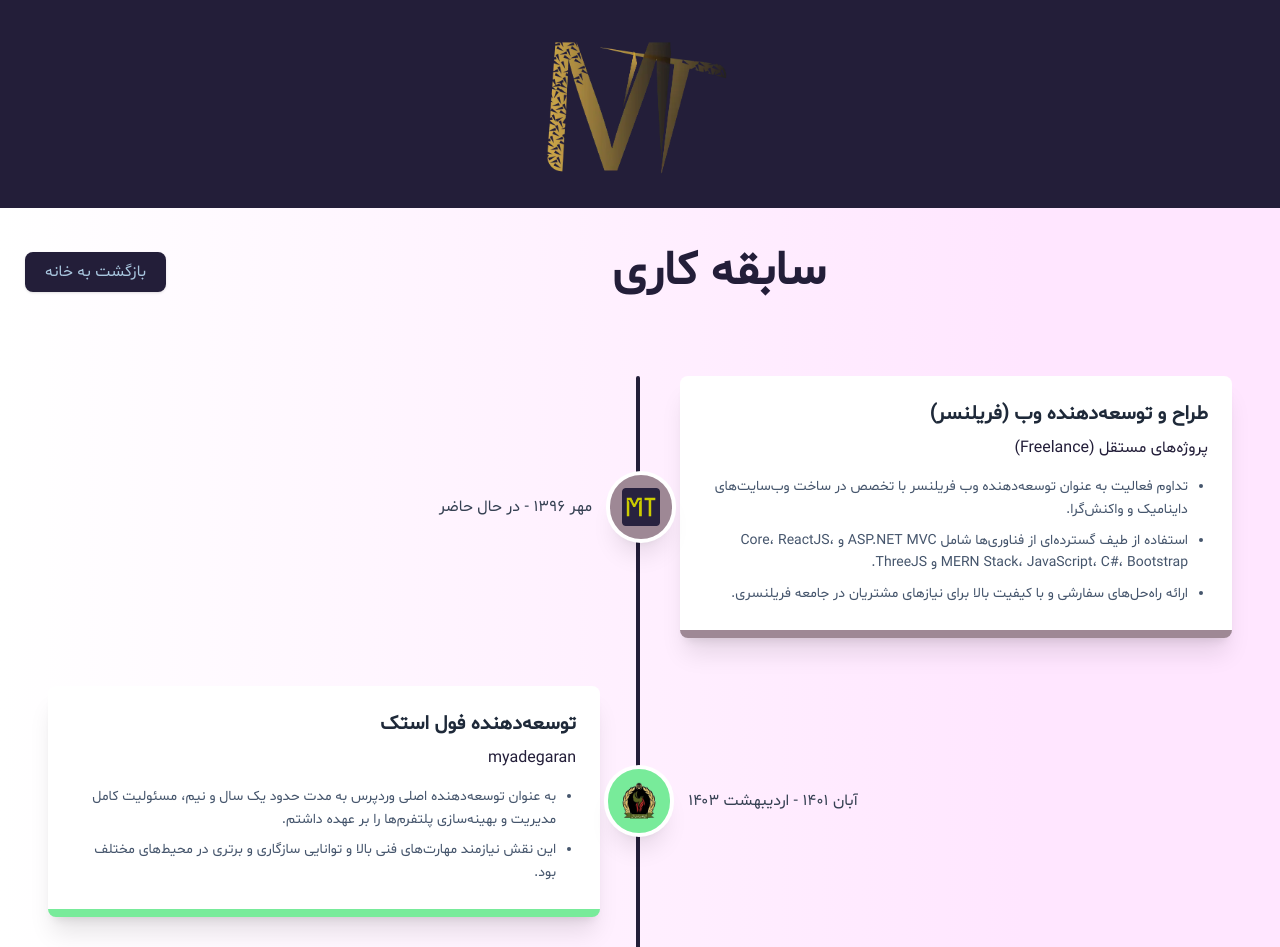
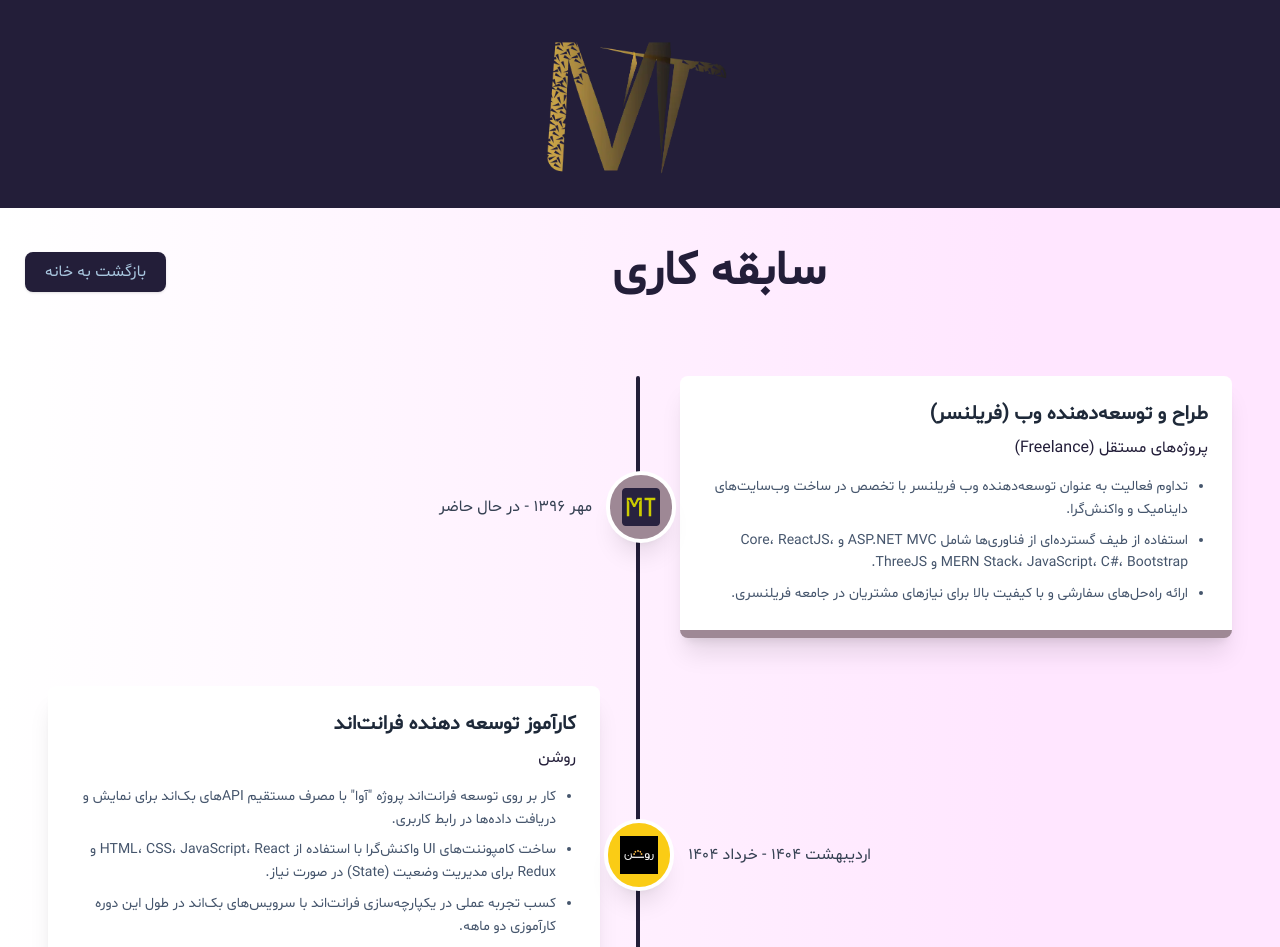
Before and after one commit to MatinT-SA/My-Personal-Website, a Next.js app: page /experience in a window 1280 px wide. Shown: the top 947 px of the page. Built offline with nearby package versions, Linux system fonts and the light colour scheme.

Commit message:
adding roshan job experience

```diff
--- a/app/src/constants/experience.js
+++ b/app/src/constants/experience.js
@@ -1,11 +1,11 @@
 export const jobData = [
   // 1. Web Developer (Latest & Ongoing)
   {
-    id: 4,
+    id: 5,
     date: "مهر ۱۳۹۶ - در حال حاضر",
     title: "طراح و توسعه‌دهنده وب (فریلنسر)",
     company: "پروژه‌های مستقل (Freelance)",
-    iconBg: "#9e8895",
+    iconBg: "#9e8895", // Muted Purple-Gray
     iconUrl: "/images/experience/matintaherzadeh.png",
     points: [
       "تداوم فعالیت به عنوان توسعه‌دهنده وب فریلنسر با تخصص در ساخت وب‌سایت‌های داینامیک و واکنش‌گرا.",
@@ -13,39 +13,58 @@ export const jobData = [
       "ارائه راه‌حل‌های سفارشی و با کیفیت بالا برای نیازهای مشتریان در جامعه فریلنسری.",
     ],
   },
-  // 2. Full Stack Developer (Most Recent Contract)
+
+  // 2. Roshan Internship (Newest completed experience)
+  {
+    id: 4,
+    date: "اردیبهشت ۱۴۰۴ - خرداد ۱۴۰۴", // Assumed 2-month internship period
+    title: "کارآموز توسعه دهنده فرانت‌اند",
+    company: "روشن",
+    iconBg: "#facc15", // Amber 500
+    iconUrl: "/images/experience/roshan.png",
+    points: [
+      'کار بر روی توسعه فرانت‌اند پروژه "آوا" با مصرف مستقیم APIهای بک‌اند برای نمایش و دریافت داده‌ها در رابط کاربری.',
+      "ساخت کامپوننت‌های UI واکنش‌گرا با استفاده از HTML، CSS، JavaScript، React و Redux برای مدیریت وضعیت (State) در صورت نیاز.",
+      "کسب تجربه عملی در یکپارچه‌سازی فرانت‌اند با سرویس‌های بک‌اند در طول این دوره کارآموزی دو ماهه.",
+      "شرکت در جلسات منظم پیشرفت آنلاین و ارائه گزارش کار به منتور دوره در سراسر مدت کارآموزی.",
+    ],
+  },
+
+  // 3. Full Stack Developer (Oct 2022 - May 2024)
   {
     id: 2,
     date: "آبان ۱۴۰۱ - اردیبهشت ۱۴۰۳",
     title: "توسعه‌دهنده فول استک",
     company: "myadegaran",
-    iconBg: "#78eb9a",
+    iconBg: "#78eb9a", // Bright Green
     iconUrl: "/images/experience/myadegaran.png",
     points: [
       "به عنوان توسعه‌دهنده اصلی وردپرس به مدت حدود یک سال و نیم، مسئولیت کامل مدیریت و بهینه‌سازی پلتفرم‌ها را بر عهده داشتم.",
       "این نقش نیازمند مهارت‌های فنی بالا و توانایی سازگاری و برتری در محیط‌های مختلف بود.",
     ],
   },
-  // 3. Content Writer
+
+  // 4. Content Writer (Jan 2023 - Mar 2023)
   {
     id: 3,
     date: "دی ۱۴۰۱ - اسفند ۱۴۰۱",
     title: "نویسنده محتوا (Content Writer)",
     company: "yorkbuilding",
-    iconBg: "#e3e6e4",
+    iconBg: "#e3e6e4", // Light Gray
     iconUrl: "/images/experience/yorkbuilding.png",
     points: [
       "در یک تجربه کوتاه یک ماهه به عنوان نویسنده محتوای فریلنس برای شرکت‌های کانادایی مبلمان و لوله‌کشی، محتوای متقاعدکننده را مطابق با استانداردهای صنعت تدوین کردم.",
       "ایجاد کپی‌های سئو فرندلی برای افزایش آگاهی از برند و تقویت تعامل با مشتریان.",
     ],
   },
-  // 4. English Teacher (Oldest Experience)
+
+  // 5. English Teacher (Sep 2018 - Sep 2019) - Oldest
   {
     id: 1,
     date: "شهریور ۱۳۹۷ - شهریور ۱۳۹۸",
     title: "معلم زبان انگلیسی",
     company: "موسسه زبان پارسیان فرهنگ",
-    iconBg: "#d3dbe8",
+    iconBg: "#d3dbe8", // Light Blue-Gray
     iconUrl: "/images/experience/parsianFarhang.png",
     points: [
       "آموزش زبان انگلیسی به زبان‌آموزان مبتدی و متوسط با تعهد و تخصص در موسسه زبان پارسیان فرهنگ برای حدود یک سال.",
```
Also changed, not shown: public/images/experience/roshan.png (added).
